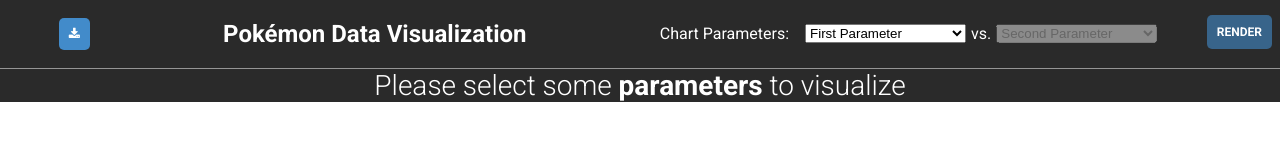
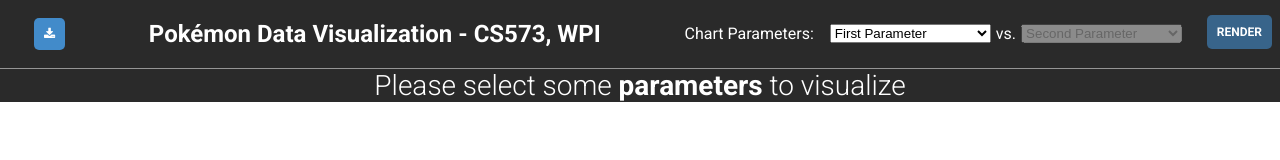
Before and after one commit to saveenchad/saveen-cs573, a website: page index.html in a window 1280 px wide. Drawn offline with nearby package versions, Linux system fonts and the light colour scheme; some packages are replaced by stand-ins of ours; a script that the page names is missing.

Commit message:
changed title again

```diff
--- a/index.html
+++ b/index.html
@@ -15,7 +15,7 @@
           <i class="fa fa-download"></i>
         </a>
       </span>
-      <h2 class="app-title">Pokémon Data Visualization</h2>
+      <h2 class="app-title">Pokémon Data Visualization - CS573, WPI</h2>
       <chart-parameters>
         <label for="first-parameter">Chart Parameters:</label>
         <select id="first-parameter">
```
